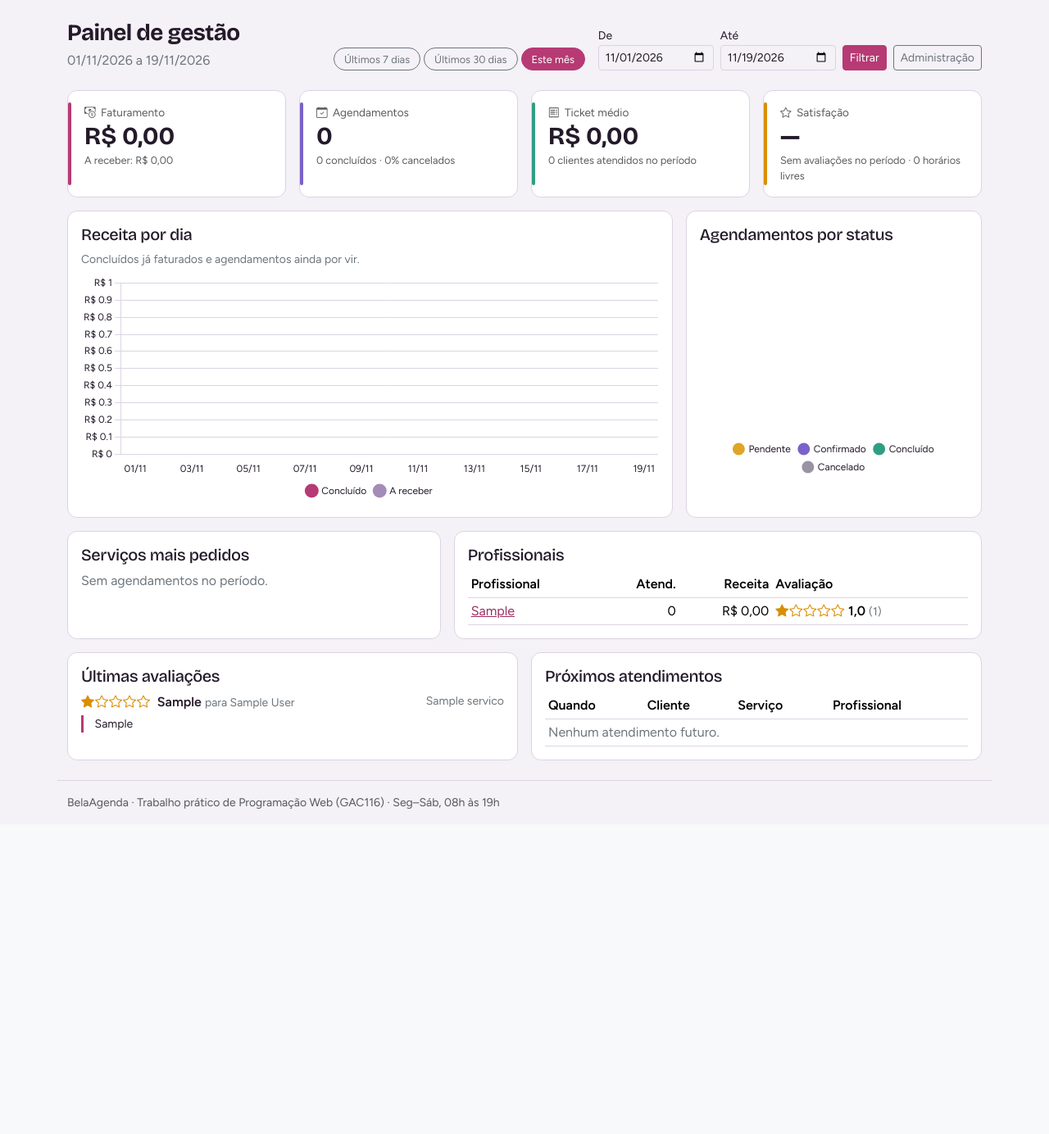
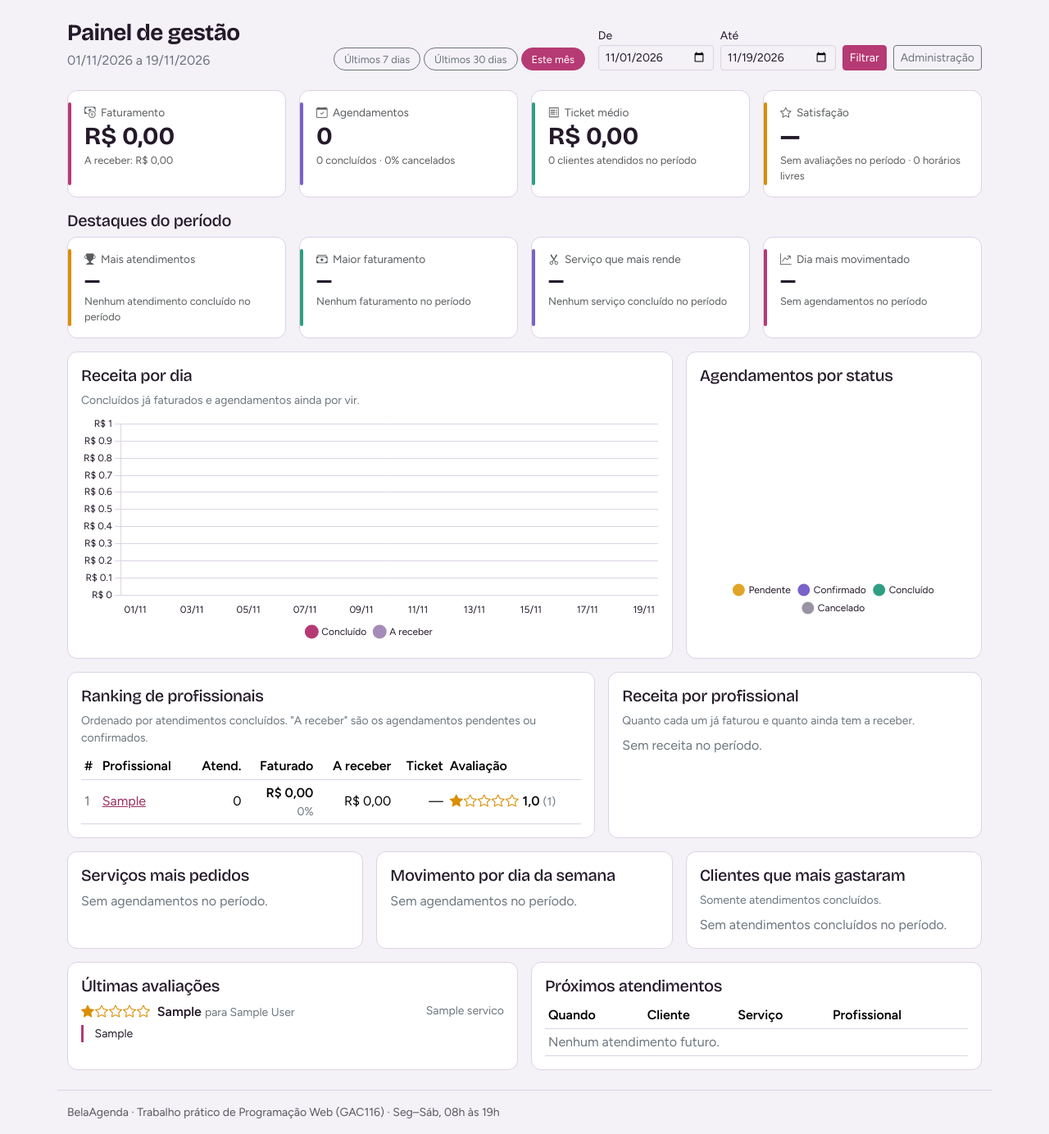
Before and after one commit to gabirsd1/Trabalho-Final-Web---Bela-Agenda, a Django app: page /gestao/ in a window 1280 px wide. Shown: the part 58-1442 px from the top of the page at 82% size. Before the commit the page ends 1045 px from the top, so only its background shows below. Run offline with Django 5.2, Linux system fonts and the light colour scheme; a user stored in the database is signed in; tables that the repository leaves empty hold one stand-in row (values such as "Sample post").

Commit message:
Add highlights section for performance metrics
Added highlights section with key performance indicators including most appointments, highest revenue, most profitable service, and peak day.

```diff
--- a/templates/salao/gestao_painel.html
+++ b/templates/salao/gestao_painel.html
@@ -49,6 +49,38 @@
   </div></div></div>
 </div>
 
+<h2 class="h5 mb-2">Destaques do período</h2>
+<div class="row g-3 mb-3">
+  <div class="col-sm-6 col-lg-3"><div class="card kpi h-100" style="--kpi-cor:var(--ba-star)"><div class="card-body">
+    <div class="kpi-label"><i class="bi bi-trophy-fill"></i> Mais atendimentos</div>
+    {% if destaques.mais_atend %}
+      <div class="stat fs-4">{{ destaques.mais_atend.nome }}</div>
+      <div class="kpi-sub">{{ destaques.mais_atend.concluidos }} atendimento{{ destaques.mais_atend.concluidos|pluralize }} concluído{{ destaques.mais_atend.concluidos|pluralize }}</div>
+    {% else %}<div class="stat fs-4">—</div><div class="kpi-sub">Nenhum atendimento concluído no período</div>{% endif %}
+  </div></div></div>
+  <div class="col-sm-6 col-lg-3"><div class="card kpi h-100" style="--kpi-cor:var(--ba-ok)"><div class="card-body">
+    <div class="kpi-label"><i class="bi bi-cash-stack"></i> Maior faturamento</div>
+    {% if destaques.mais_fat %}
+      <div class="stat fs-4">{{ destaques.mais_fat.nome }}</div>
+      <div class="kpi-sub">R$ {{ destaques.mais_fat.receita|floatformat:"2g" }} · {{ destaques.mais_fat.pct }}% do total</div>
+    {% else %}<div class="stat fs-4">—</div><div class="kpi-sub">Nenhum faturamento no período</div>{% endif %}
+  </div></div></div>
+  <div class="col-sm-6 col-lg-3"><div class="card kpi h-100" style="--kpi-cor:#7A62C9"><div class="card-body">
+    <div class="kpi-label"><i class="bi bi-scissors"></i> Serviço que mais rende</div>
+    {% if destaques.servico_rende %}
+      <div class="stat fs-4">{{ destaques.servico_rende.servico__nome }}</div>
+      <div class="kpi-sub">R$ {{ destaques.servico_rende.receita|floatformat:"2g" }} em {{ destaques.servico_rende.n }} atendimento{{ destaques.servico_rende.n|pluralize }}</div>
+    {% else %}<div class="stat fs-4">—</div><div class="kpi-sub">Nenhum serviço concluído no período</div>{% endif %}
+  </div></div></div>
+  <div class="col-sm-6 col-lg-3"><div class="card kpi h-100"><div class="card-body">
+    <div class="kpi-label"><i class="bi bi-graph-up-arrow"></i> Dia mais movimentado</div>
+    {% if destaques.dia_pico %}
+      <div class="stat fs-4">{{ destaques.dia_pico.nome }}</div>
+      <div class="kpi-sub">{{ destaques.dia_pico.n }} agendamento{{ destaques.dia_pico.n|pluralize }} · horário de pico: {{ destaques.hora_pico.rotulo }}</div>
+    {% else %}<div class="stat fs-4">—</div><div class="kpi-sub">Sem agendamentos no período</div>{% endif %}
+  </div></div></div>
+</div>
+
 <div class="row g-3 mb-3">
   <div class="col-lg-8"><div class="card h-100"><div class="card-body">
     <h2 class="h5">Receita por dia</h2>
@@ -62,26 +94,57 @@
 </div>
 
 <div class="row g-3 mb-3">
+  <div class="col-lg-7"><div class="card h-100"><div class="card-body">
+    <h2 class="h5">Ranking de profissionais</h2>
+    <p class="small text-secondary mb-2">Ordenado por atendimentos concluídos. "A receber" são os agendamentos pendentes ou confirmados.</p>
+    <div class="table-responsive"><table class="table table-sm align-middle mb-0">
+      <thead><tr><th>#</th><th>Profissional</th><th class="text-end">Atend.</th><th class="text-end">Faturado</th><th class="text-end text-nowrap d-none d-xl-table-cell">A receber</th><th class="text-end d-none d-xl-table-cell">Ticket</th><th>Avaliação</th></tr></thead>
+      <tbody>
+      {% for p in ranking %}
+        <tr>
+          <td class="text-nowrap">{% if p.concluidos and forloop.counter <= 3 %}<i class="bi bi-trophy-fill medalha medalha-{{ forloop.counter }}" title="{{ forloop.counter }}º lugar"></i>{% else %}<span class="text-secondary">{{ forloop.counter }}</span>{% endif %}</td>
+          <td><a href="{% url 'profissional_detalhe' p.id %}">{{ p.nome }}</a>
+            <div class="share-bar" title="{{ p.pct }}% do faturamento"><span style="width: {{ p.pct }}%"></span></div></td>
+          <td class="text-end">{{ p.concluidos }}{% if p.cancelados %}<div class="text-secondary small">{{ p.cancelados }} cancel.</div>{% endif %}</td>
+          <td class="text-end fw-semibold text-nowrap">R$ {{ p.receita|floatformat:"2g" }}<div class="text-secondary small fw-normal">{{ p.pct }}%</div></td>
+          <td class="text-end text-nowrap d-none d-xl-table-cell">R$ {{ p.a_receber|floatformat:"2g" }}</td>
+          <td class="text-end text-nowrap d-none d-xl-table-cell">{% if p.concluidos %}R$ {{ p.ticket|floatformat:"2g" }}{% else %}—{% endif %}</td>
+          <td class="text-nowrap">{% if p.n_aval %}<span class="d-none d-md-inline">{% estrelas p.media %} </span><i class="bi bi-star-fill stars d-md-none"></i> <strong>{{ p.media|floatformat:1 }}</strong> <span class="text-secondary small">({{ p.n_aval }})</span>{% else %}<span class="text-secondary small">sem avaliações</span>{% endif %}</td>
+        </tr>
+      {% empty %}<tr><td colspan="7" class="text-secondary">Sem dados no período.</td></tr>{% endfor %}
+      </tbody>
+    </table></div>
+  </div></div></div>
   <div class="col-lg-5"><div class="card h-100"><div class="card-body">
+    <h2 class="h5">Receita por profissional</h2>
+    <p class="small text-secondary mb-2">Quanto cada um já faturou e quanto ainda tem a receber.</p>
+    {% if grafico.profissionais.rotulos %}<div class="chart-box"><canvas id="gProfissionais" role="img" aria-label="Gráfico de barras da receita por profissional"></canvas></div>
+    {% else %}<p class="text-secondary mb-0">Sem receita no período.</p>{% endif %}
+  </div></div></div>
+</div>
+
+<div class="row g-3 mb-3">
+  <div class="col-lg-4"><div class="card h-100"><div class="card-body">
     <h2 class="h5">Serviços mais pedidos</h2>
     {% if top_servicos %}<div class="chart-box sm"><canvas id="gServicos" role="img" aria-label="Gráfico de barras dos serviços mais pedidos"></canvas></div>
     {% else %}<p class="text-secondary mb-0">Sem agendamentos no período.</p>{% endif %}
   </div></div></div>
-  <div class="col-lg-7"><div class="card h-100"><div class="card-body">
-    <h2 class="h5">Profissionais</h2>
-    <div class="table-responsive"><table class="table table-sm align-middle mb-0">
-      <thead><tr><th>Profissional</th><th class="text-end">Atend.</th><th class="text-end">Receita</th><th>Avaliação</th></tr></thead>
-      <tbody>
-      {% for p in ranking %}
-        <tr>
-          <td><a href="{% url 'profissional_detalhe' p.id %}">{{ p.nome }}</a></td>
-          <td class="text-end">{{ p.n }}</td>
-          <td class="text-end">R$ {{ p.receita|floatformat:"2g" }}</td>
-          <td>{% if p.n_aval %}{% estrelas p.media %} <strong>{{ p.media|floatformat:1 }}</strong> <span class="text-secondary small">({{ p.n_aval }})</span>{% else %}<span class="text-secondary small">sem avaliações</span>{% endif %}</td>
-        </tr>
-      {% empty %}<tr><td colspan="4" class="text-secondary">Sem dados no período.</td></tr>{% endfor %}
-      </tbody>
-    </table></div>
+  <div class="col-lg-4"><div class="card h-100"><div class="card-body">
+    <h2 class="h5">Movimento por dia da semana</h2>
+    {% if destaques.dia_pico %}<div class="chart-box sm"><canvas id="gSemana" role="img" aria-label="Gráfico de barras dos agendamentos por dia da semana"></canvas></div>
+    {% else %}<p class="text-secondary mb-0">Sem agendamentos no período.</p>{% endif %}
+  </div></div></div>
+  <div class="col-lg-4"><div class="card h-100"><div class="card-body">
+    <h2 class="h5">Clientes que mais gastaram</h2>
+    <p class="small text-secondary mb-2">Somente atendimentos concluídos.</p>
+    <ol class="list-unstyled mb-0">
+      {% for c in top_clientes %}
+        <li class="d-flex justify-content-between align-items-baseline gap-2 py-2{% if not forloop.last %} border-bottom{% endif %}">
+          <span><span class="text-secondary me-1">{{ forloop.counter }}.</span>{{ c.nome }}<span class="text-secondary small d-block ms-3">{{ c.n }} atendimento{{ c.n|pluralize }}</span></span>
+          <strong class="text-nowrap">R$ {{ c.gasto|floatformat:"2g" }}</strong>
+        </li>
+      {% empty %}<li class="text-secondary">Sem atendimentos concluídos no período.</li>{% endfor %}
+    </ol>
   </div></div></div>
 </div>
 
```
